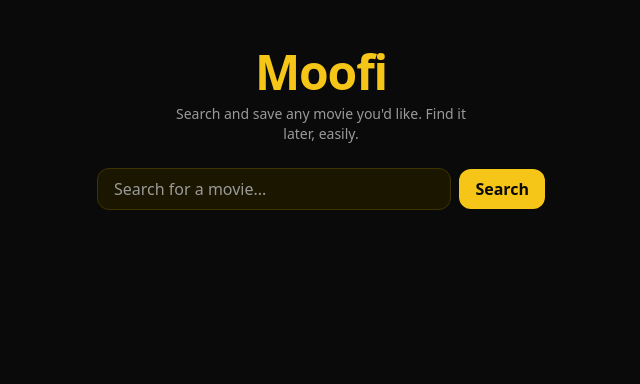
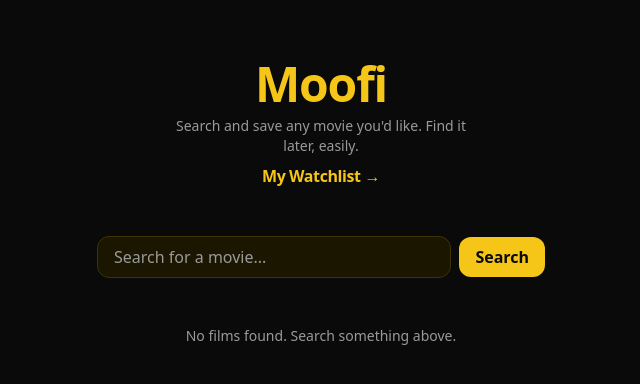
Before and after one commit to visionas9/moofi, a Next.js app: page / in a window 1280 px wide. Shown: the top 384 px of the page, without its empty margins (319-959 px from the left). Built offline with nearby package versions, Linux system fonts and the light colour scheme.

Commit message:
feat: add watchlist, film cards, context, search, and routing

```diff
--- a/app/components/header.tsx
+++ b/app/components/header.tsx
@@ -1,12 +1,23 @@
+"use client";
+import { usePathname } from "next/navigation";
+import Link from "next/link";
+
 export const Header = () => {
+  const pathname = usePathname();
   return (
-    <div className="flex flex-col items-center justify-center text-center mb-6">
+    <div className="flex flex-col items-center justify-center text-center mb-6 pt-15 pb-6">
       <h1 className="text-5xl font-bold text-accent tracking-tight mb-2">
         Moofi
       </h1>
       <p className="text-sm text-muted max-w-xs">
         Search and save any movie you'd like. Find it later, easily.
       </p>
+      <Link
+        href={pathname === "/watchlist" ? "/" : "/watchlist"}
+        className="font-bold text-accent tracking-tight mt-2"
+      >
+        {pathname === "/watchlist" ? "← Go back to Search" : "My Watchlist →"}
+      </Link>
     </div>
   );
 };
--- a/app/components/renderFilms.tsx
+++ b/app/components/renderFilms.tsx
@@ -2,9 +2,19 @@
 "use client";
 import { Film } from "../lib/types";
 import Link from "next/link";
+import { useContext } from "react";
+import { FilmContext } from "../lib/FilmContext";
 
 export const RenderFilms = ({ films }: { films: Film[] }) => {
-  if (films.length === 0) return null;
+  const { toggleWatchlist, watchlist } = useContext(FilmContext)!;
+  console.log(watchlist);
+
+  if (films.length === 0)
+    return (
+      <p className="text-muted text-sm mt-4">
+        No films found. Search something above.
+      </p>
+    );
 
   return (
     <div className="flex flex-col gap-4 w-full max-w-2xl">
@@ -24,7 +34,7 @@ export const RenderFilms = ({ films }: { films: Film[] }) => {
               }}
             />
           </div>
-          <div className="flex flex-col gap-1">
+          <div className="flex flex-col gap-1 w-[70%]">
             <h2 className="text-text font-semibold text-lg leading-tight">
               {film.title}
             </h2>
@@ -38,6 +48,27 @@ export const RenderFilms = ({ films }: { films: Film[] }) => {
               View on IMDb →
             </Link>
           </div>
+          <div className="m-auto ">
+            <svg
+              onClick={() => toggleWatchlist(film)}
+              xmlns="http://www.w3.org/2000/svg"
+              viewBox="0 0 24 24"
+              width="24"
+              height="24"
+              fill={
+                watchlist.some((f) => f.imdbId == film.imdbId)
+                  ? "white"
+                  : "none"
+              }
+              stroke="white"
+              strokeWidth="2"
+              strokeLinecap="round"
+              strokeLinejoin="round"
+              className="cursor-pointer transition-all duration-200"
+            >
+              <path d="M19 21l-7-5-7 5V5a2 2 0 0 1 2-2h10a2 2 0 0 1 2 2z" />
+            </svg>
+          </div>
         </div>
       ))}
     </div>
--- a/app/components/searchBar.tsx
+++ b/app/components/searchBar.tsx
@@ -7,7 +7,8 @@ export default function SearchBar() {
   const { searchFilms } = useContext(FilmContext)!;
 
   return (
-    <div className="flex items-center gap-2 w-full max-w-md">
+    <div className="flex flex-col w-full max-w-md mb-8">
+      <div className="flex items-center gap-2">
         <input
           className="flex-1 bg-surface border border-border text-text placeholder:text-muted px-4 py-2 rounded-xl focus:outline-none focus:border-accent transition-colors"
           placeholder="Search for a movie..."
@@ -22,5 +23,6 @@ export default function SearchBar() {
           Search
         </button>
       </div>
+    </div>
   );
 }
--- a/app/layout.tsx
+++ b/app/layout.tsx
@@ -1,6 +1,7 @@
 import "./globals.css";
 import { Inter, Space_Grotesk } from "next/font/google";
 import { ContextProvider } from "./lib/FilmContext";
+import { Header } from "./components/header";
 
 const inter = Inter({
   subsets: ["latin"],
@@ -19,8 +20,11 @@ export default function RootLayout({
 }) {
   return (
     <html lang="en" className={`${inter.variable}, ${spaceGrotesk.variable}`}>
-      <body className="min-h-full flex flex-col">
-        <ContextProvider>{children}</ContextProvider>
+      <body className="min-h-full flex flex-col bg-bg min-h-screen">
+        <ContextProvider>
+          <Header />
+          {children}
+        </ContextProvider>
       </body>
     </html>
   );
--- a/app/lib/FilmContext.tsx
+++ b/app/lib/FilmContext.tsx
@@ -12,7 +12,16 @@ export const ContextProvider = ({
   children: React.ReactNode;
 }) => {
   const [films, setFilms] = useState<Film[]>([]);
-  const [watchlist, setWatchlist] = useState<Film[]>([])
+  const [watchlist, setWatchlist] = useState<Film[]>([]);
+
+
+  const toggleWatchlist = (film: Film) => {
+    setWatchlist((prev) =>
+      prev.some((f) => f.imdbId === film.imdbId)
+        ? prev.filter((f) => f.imdbId !== film.imdbId)
+        : [...prev, film],
+    );
+  };
 
   const searchFilms = async (query: string) => {
     const films = await fetchListofFilms(query);
@@ -20,7 +29,7 @@ export const ContextProvider = ({
   };
 
   return (
-    <FilmContext.Provider value={{ films, searchFilms, watchlist }}>
+    <FilmContext.Provider value={{ films, searchFilms, watchlist, toggleWatchlist }}>
       {children}
     </FilmContext.Provider>
   );
--- a/app/lib/types.ts
+++ b/app/lib/types.ts
@@ -12,4 +12,5 @@ export interface FilmContextType {
   films: Film[];
   searchFilms: (query: string) => Promise<void>;
   watchlist: Film[];
+  toggleWatchlist: (film: Film) => void
 }
--- a/app/page.tsx
+++ b/app/page.tsx
@@ -1,7 +1,7 @@
 // page.tsx
 "use client";
-import { Header } from "./components/header";
 import { RenderFilms } from "./components/renderFilms";
+
 import SearchBar from "./components/searchBar";
 import { useContext } from "react";
 import { FilmContext } from "./lib/FilmContext";
@@ -10,9 +10,8 @@ export default function Home() {
   const { films, watchlist } = useContext(FilmContext)!;
 
   return (
-    <main className="min-h-screen bg-bg">
-      <div className="flex flex-col items-center justify-center py-12 px-5">
-        <Header />
+    <main>
+      <div className="flex flex-col items-center justify-center">
         <SearchBar />
       </div>
       <div className="px-5 pb-12 flex flex-col items-center">
--- /dev/null
+++ b/app/watchlist/page.tsx
@@ -0,0 +1,17 @@
+"use client";
+import { useContext } from "react";
+import { FilmContext } from "../lib/FilmContext";
+import { RenderFilms } from "../components/renderFilms";
+
+export default function renderWatchlist() {
+  const { watchlist } = useContext(FilmContext)!;
+
+  if (watchlist.length === 0)
+    return (
+      <p className="text-muted text-sm mt-4 text-center">
+        Your watchlist is empty. Start saving films!
+      </p>
+    );
+
+  return <RenderFilms films={watchlist} />;
+}
```
Lines whose indentation alone changed are shown as unchanged.
